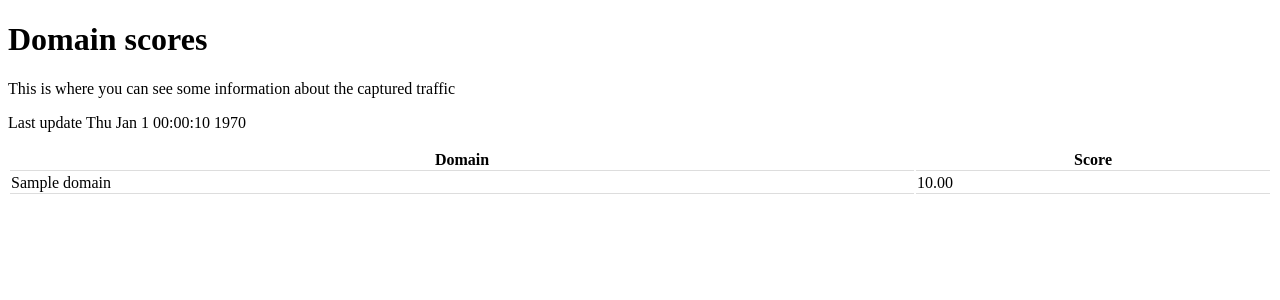
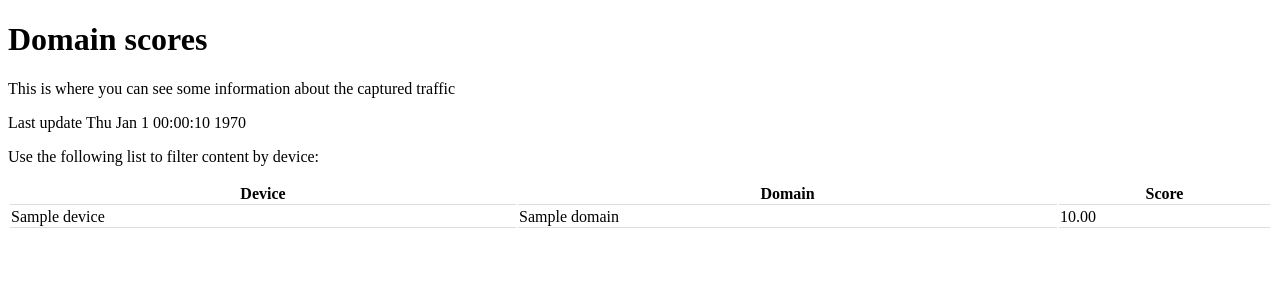
Before and after one commit to AntDest/NURSE, a Flask app: template app/templates/scores.html in a window 1280 px wide. Shown: the top 300 px of the page. Run offline with Flask 2, Linux system fonts and the light colour scheme; the template is opened without the code that fills it: most values are stand-ins (such as "Sample title", 1, 10 or a date in 2020).

Commit message:
Adding a filter per device on the domains list

```diff
--- a/app/routes.py
+++ b/app/routes.py
@@ -32,9 +32,26 @@ def domain_list():
     hs = get_host_state()
     with hs.lock:
         domain_scores = hs.domain_scores.copy()
+        queried_domains = hs.queried_domains.copy()
         last_update = hs.last_update
         flows = hs.flows.copy()
-    scores_table = [{"domain":k, "score":v} for k,v in domain_scores.items()]
+
+    domain_table = []
+    list_devices = []
+    for ip in queried_domains:
+        mac = hs.arp_table[ip]
+        device_name = hs.device_names[mac][0]
+        list_devices.append(device_name)
+        for timestamp, domain in queried_domains[ip]:
+            d = {
+                "timestamp": timestamp,
+                "device": device_name,
+                "domain": domain,
+                "score": domain_scores[domain]
+            }
+            domain_table.append(d)
+
+    # scores_table = [{"domain":k, "score":v} for k,v in domain_scores.items()]
 
     flows_list = []
     for key in flows:
@@ -49,7 +66,8 @@ def domain_list():
             flows_list.append(line_dict)
 
     data = {
-        "scores": scores_table,
+        "list_devices": list_devices,
+        "domain_table": domain_table,
         "last_update": last_update,
         "flows": flows_list
     }
--- a/app/templates/scores.html
+++ b/app/templates/scores.html
@@ -10,22 +10,72 @@
 {% endblock %}
 
 {% block content %}
-    <table style="width:100%">
-        <tr>
+    <p>
+        Use the following list to filter content by device:
+    </p>
+
+    <ul id="device_filter_list">
+
+    </ul>
+
+    <table id="domain_list" style="width:100%">
+        <thead>
+            <th>Device</th>
             <th>Domain</th>
             <th>Score</th>
-        </tr>
-        {% for line in data.scores %}
+        </thead>
+        <tbody>
+            {% for line in data.domain_table %}
             <tr>
+                <td>{{ line["device"] }}</td>
                 <td>{{ line["domain"] }}</td>
                 <td>{{ '%0.2f'| format(line["score"]) }}</td>
             </tr>
             {% endfor %}
+        </tbody>
     </table>
     </ul>
-{% endblock %}
 
     <script>
-        var flows = {{data.flows|tojson}};
-        console.log(flows);
+        function createFilterList(list_devices) {
+            var ul_devices = document.getElementById("device_filter_list");
+            for (i = 0; i < list_devices.length; i++) {
+                var li = document.createElement("li");
+                li.innerHTML = "<label><input type=\"checkbox\" checked onchange=\"filterTable()\"></input>" + list_devices[i] + "</label>";
+                ul_devices.appendChild(li);
+            }
+        }
+
+        // called when (un)checking a box in the filter list on top
+        function filterTable() {
+            let allowed_devices = [];
+            var ul_devices = document.getElementById("device_filter_list");
+            let list_li = ul_devices.getElementsByTagName("li");
+            for (let i = 0; i < list_li.length; i++) {
+                const li = list_li[i];
+                let box = li.getElementsByTagName("input")[0];
+                if (box.checked) {
+                    allowed_devices.push(li.innerText);
+                }
+            }
+            // allowed_devices now contains the list of devices we want to keep
+            let table = document.getElementById("domain_list");
+            tr = table.getElementsByTagName("tr");
+            // Loop through all table rows, and hide those who don't match the allowed_devices
+            for (i = 0; i < tr.length; i++) {
+                td = tr[i].getElementsByTagName("td")[0];
+                if (td) {
+                    txtValue = td.textContent || td.innerText;
+                    if (allowed_devices.includes(txtValue)) {
+                        tr[i].style.display = "";
+                    } else {
+                        tr[i].style.display = "none";
+                    }
+                }
+            }
+        }
+        var list_devices = {{data.list_devices | tojson}};
+        createFilterList(list_devices);
+        // var flows = {{data.flows|tojson}};
     </script>
+{% endblock %}
```
Lines whose indentation alone changed are shown as unchanged.
